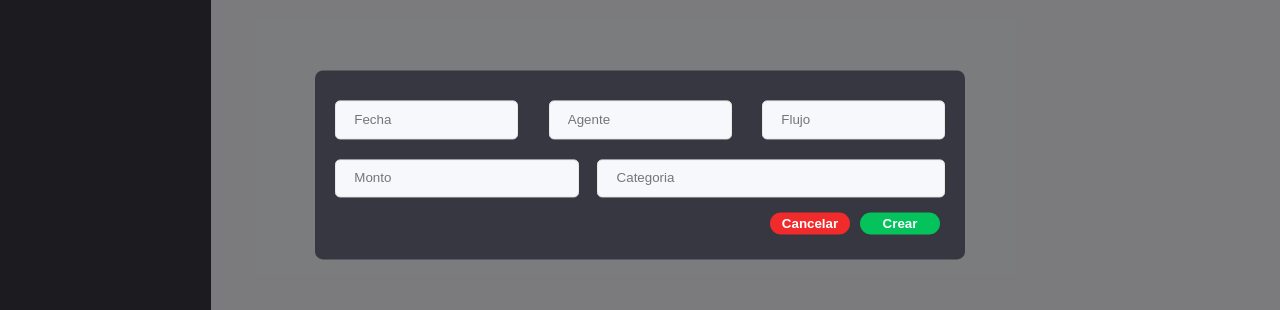
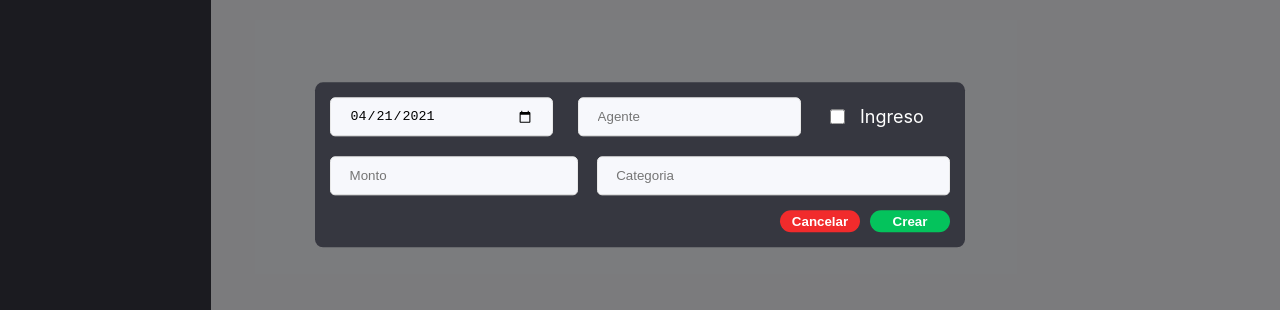
Before and after one commit to karlbehrensg/finances, a React app in the folder frontend/: page /movements in a window 1280 px wide. Shown: the part 235-545 px from the top of the page. Built offline with nearby package versions, Linux system fonts and the light colour scheme; no server answers; sample sign-in values are in the browser's storage.

Commit message:
Input checkbox for income variable

```diff
--- a/frontend/src/components/MovementForm.js
+++ b/frontend/src/components/MovementForm.js
@@ -1,4 +1,4 @@
-import React from 'react'
+import React, { useState } from 'react'
 import ReactDOM from 'react-dom'
 import styled from 'styled-components'
 
@@ -29,13 +29,14 @@ const Form = styled.form`
   width: 650px;
   justify-content: center;
   align-items: center;
-  padding: 20px;
+  padding: 15px;
 `
 
 const FirstRow = styled.div`
   display: flex;
   width: 100%;
   justify-content: space-between;
+  margin-bottom: 20px;
 
   input {
     border: 1px solid rgba(232, 232, 232, 1);
@@ -43,9 +44,29 @@ const FirstRow = styled.div`
     border-radius: 5px;
     height: 10px;
     background-color: rgba(247, 248, 252, 1);
-    margin: 10px 0px;
     padding: 3%;
-    width: 30%;
+    width: 36%;
+  }
+
+  label {
+    display: flex;
+    width: 20%;
+    align-items: center;
+    color: #fff;
+    font-size: 18px;
+
+    input {
+      height: 15px;
+      width: 15px;
+      margin-right: 15px;
+    }
+  }
+
+  label:hover {
+    display: flex;
+    align-items: center;
+    cursor:pointer;
+
   }
 `
 
@@ -53,6 +74,7 @@ const SecondRow = styled.div`
   display: flex;
   width: 100%;
   justify-content: space-between;
+  margin-bottom: 10px;
 
   input {
     border: 1px solid rgba(232, 232, 232, 1);
@@ -60,7 +82,6 @@ const SecondRow = styled.div`
     border-radius: 5px;
     height: 10px;
     background-color: rgba(247, 248, 252, 1);
-    margin: 10px 0px;
     padding: 3%;
     width: 40%;
   }
@@ -87,7 +108,7 @@ const AddButton = styled.button`
   height: 22px;
   color: white;
   font-weight: bold;
-  margin: 5px;
+  margin: 5px 0 0 10px;
 
   :hover {
     background: rgba(41, 204, 151, 1);
@@ -102,7 +123,7 @@ const CancelButton = styled.button`
   height: 22px;
   color: white;
   font-weight: bold;
-  margin: 5px;
+  margin: 5px 0 0 10px;
 
   :hover {
     background: rgba(255, 69, 70, 1);
@@ -111,21 +132,33 @@ const CancelButton = styled.button`
 `
 
 const MovementForm = () => {
+  const today = new Date().toISOString().slice(0, 10)
+  const [date, setDate] = useState(today)
+  const [agent, setAgent] = useState('')
+  const [income, setIncome] = useState(false)
+  const [amount, setAmount] = useState('')
+  const [category, setCategory] = useState('')
+
+  const handleSubmit = (e) => {
+    e.preventDefault()
+    console.log(date, agent, income, amount, category)
+  }
+
   return ReactDOM.createPortal(
     <Container>
       <Form>
         <FirstRow>
-          <input type='text' placeholder='Fecha' />
-          <input type='text' placeholder='Agente' />
-          <input type='text' placeholder='Flujo' />
+          <input type='date' placeholder='Fecha' value={date} onChange={(e) => setDate(e.target.value)} />
+          <input type='text' placeholder='Agente' value={agent} onChange={(e) => setAgent(e.target.value)} />
+          <label><input type='checkbox' onChange={() => setIncome(!income)} />Ingreso</label>
         </FirstRow>
         <SecondRow>
-          <AmountInput type='text' placeholder='Monto' />
-          <CategoryInput type='text' placeholder='Categoria' />
+          <AmountInput inputmode='text' placeholder='Monto' value={amount} onChange={(e) => setAmount(e.target.value)} />
+          <CategoryInput type='text' placeholder='Categoria' value={category} onChange={(e) => setCategory(e.target.value)} />
         </SecondRow>
         <ThirdRow>
           <CancelButton>Cancelar</CancelButton>
-          <AddButton>Crear</AddButton>
+          <AddButton onClick={handleSubmit}>Crear</AddButton>
         </ThirdRow>
       </Form>
     </Container>,
```
